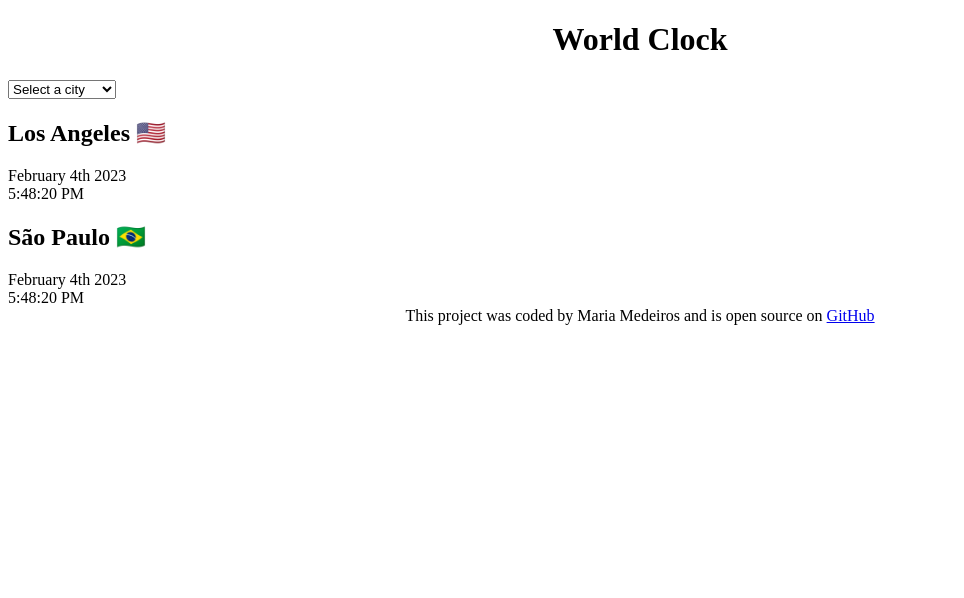
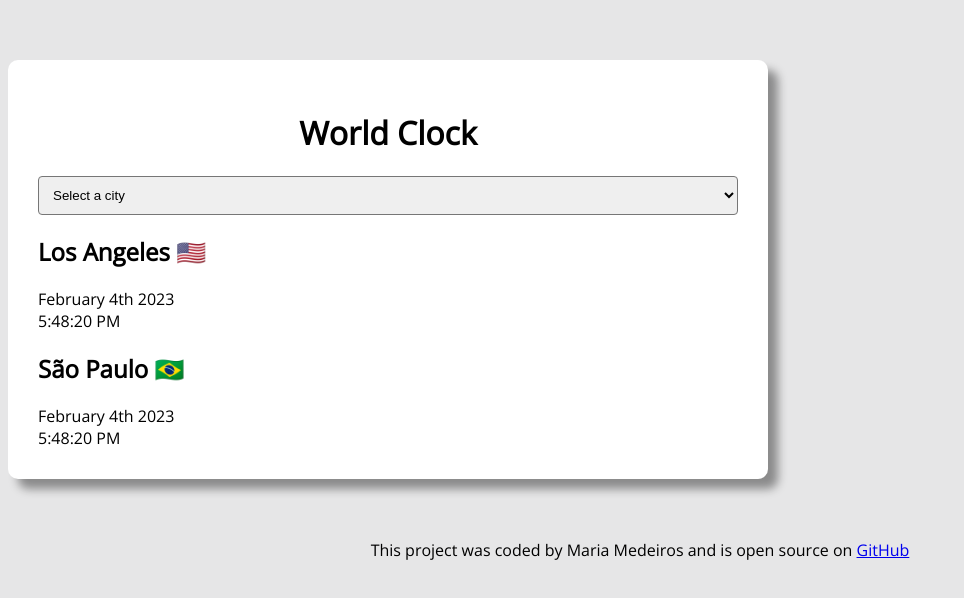
Before and after one commit to mariavmedeiros/world-clock, a plain HTML site: page index.html in a window 1280 px wide. Shown: the whole page, without its empty margins (0-964 px from the left). Drawn offline with nearby package versions, Linux system fonts and the light colour scheme; a script that the page names is missing.

Commit message:
updating CSS

```diff
--- a/index.html
+++ b/index.html
@@ -8,7 +8,7 @@
     <title>World Clock</title>
   </head>
   <body>
-    <div id="container">
+    <div class="container">
       <h1>World Clock</h1>
       <select>
         <option value="">Select a city</option>
--- a/style.css
+++ b/style.css
@@ -1,3 +1,25 @@
+@import url("https://fonts.googleapis.com/css2?family=Open+Sans:wght@300&display=swap");
+body {
+  background-color: #e6e6e7;
+  font-family: "Open Sans", sans-serif;
+}
+
+.container {
+  max-width: 700px;
+  margin: 0 auto;
+  background: white;
+  padding: 30px;
+  margin: 60px 0;
+  box-shadow: 10px 10px 10px rgba(0, 0, 0, 0.4);
+  border-radius: 10px;
+}
+select {
+  display: block;
+  width: 100%;
+  padding: 10px;
+  border-radius: 4px;
+}
+
 h1 {
   text-align: center;
 }
```
